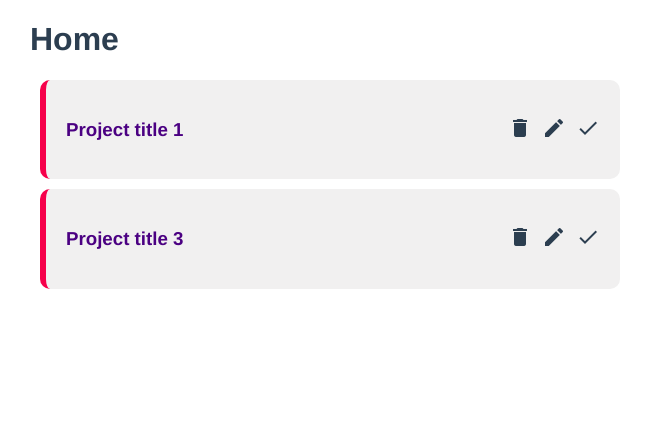
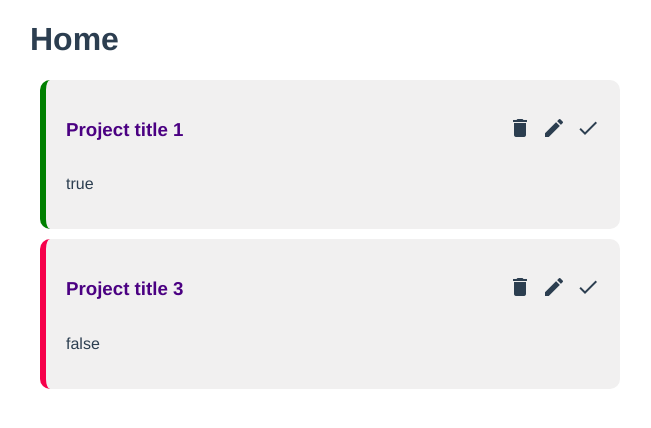
Before and after one commit to zarlinaingtun/VueJsProjectPlanner, a Vue app: page / in a window 1280 px wide. Shown: the top 428 px of the page, without its empty margins (310-961 px from the left). Built offline with nearby package versions, Linux system fonts and the light colour scheme; data requests are answered from the project's data file.

Commit message:
dynamic complete border color

```diff
--- a/database/db.json
+++ b/database/db.json
@@ -3,12 +3,14 @@
     {
       "id": 1,
       "title": "Project title 1",
-      "detail": "project detail 1"
+      "detail": "project detail 1",
+      "complete":true
     },
     {
       "id": 3,
       "title": "Project title 3",
-      "detail": "project detail 3"
+      "detail": "project detail 3",
+      "complete":false
     }
   ]
 }
--- a/public/index.html
+++ b/public/index.html
@@ -15,5 +15,7 @@
     </noscript>
     <div id="app"></div>
     <!-- built files will be auto injected -->
+
+    <script src="./app.js" type="text/javascript"></script>
   </body>
 </html>
--- a/src/components/SingleProject.vue
+++ b/src/components/SingleProject.vue
@@ -1,6 +1,6 @@
 <template>
 
-     <div class="project" >
+     <div class="project" :class="{complete:project.complete}" >
         <div class="flexing">
             <div @click="showDetail=!showDetail"><h3>{{project.title}}</h3></div>
             <div>
@@ -10,6 +10,7 @@
              </div>
         </div>
         <p v-if="showDetail">{{project.detail}}</p>
+        <p>{{project.complete}}</p>
      </div>
 </template>
 
@@ -62,4 +63,7 @@ span{
 span:hover{
     color:#777;
 }
+.complete{
+  border-left-color: green;
+}
 </style>
```
